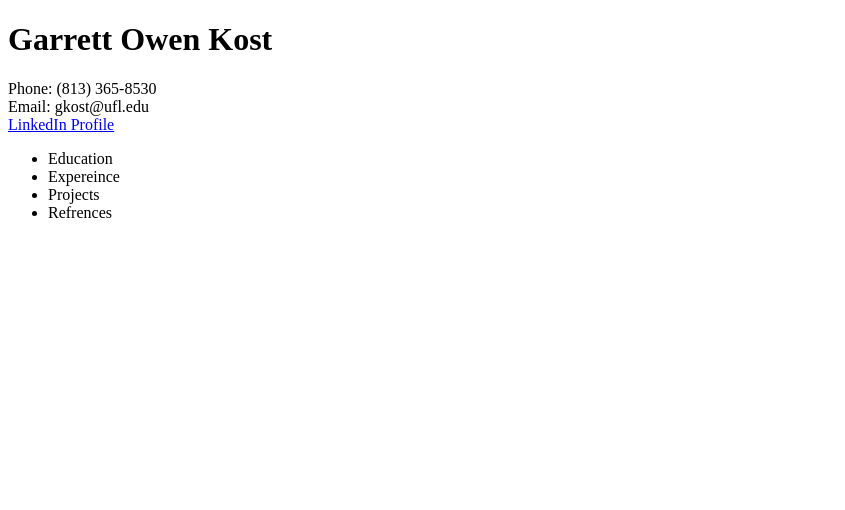
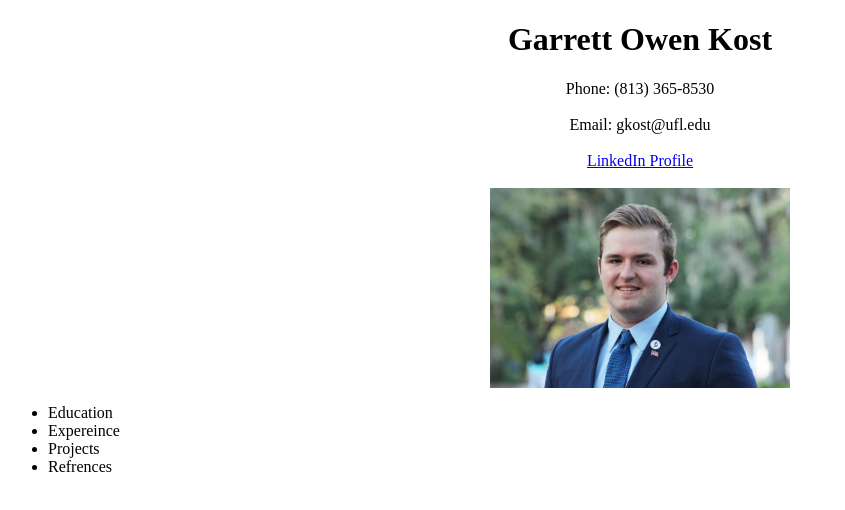
Before and after one commit to garrettkost/personal-website, a plain HTML site: page index.html in a window 1280 px wide. Shown: the whole page, without its empty margins (0-845 px from the left). Drawn offline with Linux system fonts and the light colour scheme.

Commit message:
Update index.html
Code for the new image and format

```diff
--- a/index.html
+++ b/index.html
@@ -8,13 +8,23 @@
 
 <body>
 	<!-- start of the webpage-->
-	<h1> Garrett Owen Kost </h1>
-	<p1> Phone: (813) 365-8530 </p1>
+	<h1> <center>Garrett Owen Kost</center> </h1>
+	<p1> <center>Phone: (813) 365-8530</center> </p1>
 	<br>
-	<p1> Email: gkost@ufl.edu </p1>
+	<p1> <center>Email: gkost@ufl.edu</center> </p1>
 	<br>
-	<a href="https://www.linkedin.com/in/garrettkost?lipi=urn%3Ali%3Apage%3Ad_flagship3_profile_view_base_contact_details%3BrhU4XhFsRt6gvpk%2F2dNeFw%3D%3D" > LinkedIn Profile </a>
 
+		<a
+		 	href="https://www.linkedin.com/in/garrettkost?lipi=urn%3Ali%3Apage%3Ad_flagship3_profile_view_base_contact_details%3BrhU4XhFsRt6gvpk%2F2dNeFw%3D%3D" >
+
+		 	<center> LinkedIn Profile </center>
+
+		</a>
+
+	<br>
+	<img src="headshot.jpg"
+			style="display: block; margin-left: auto; margin-right: auto;"
+			width="300" height=200 />
 
 	<ul>
 		<li> Education </li>
@@ -24,4 +34,5 @@
 	</ul>
 </body>
 
+
 </html>
```
